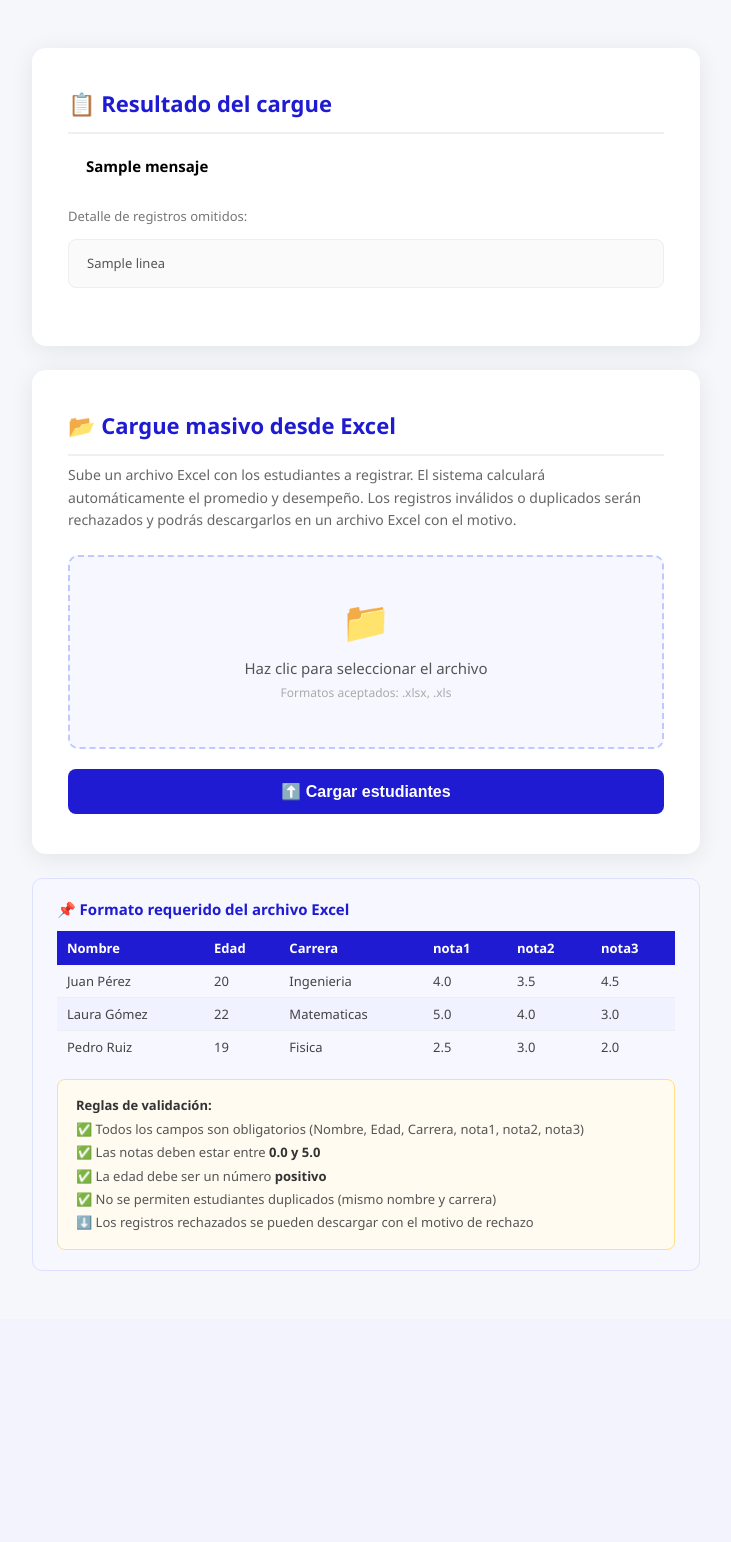
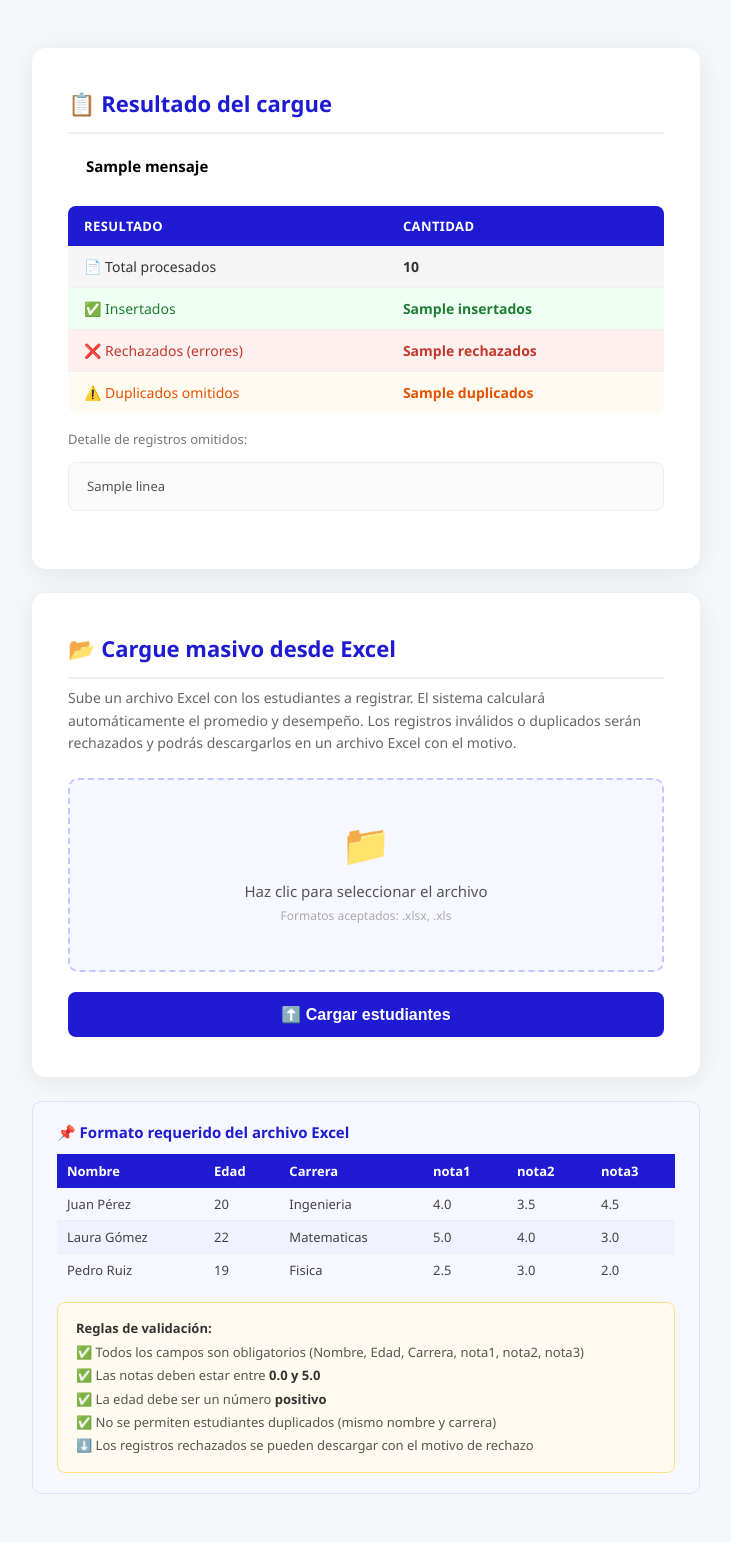
Before and after one commit to juannico654/Control-notas, a Flask app: template templates/carguemasivo.html in a window 1280 px wide. Shown: the part 52-1594 px from the top of the page, without its empty margins (274-1005 px from the left). Before the commit the page ends 1323 px from the top, so only its background shows below. Run offline with Flask 3, Linux system fonts and the light colour scheme; the template is opened without the code that fills it: most values are stand-ins (such as "Sample title", 1, 10 or a date in 2020).

Commit message:
Update carguemasivo.html

```diff
--- a/templates/carguemasivo.html
+++ b/templates/carguemasivo.html
@@ -151,6 +151,34 @@
         .btn-descarga  { background: #e8f5e9; color: #2e7d32; border: 1px solid #a5d6a7; }
         .btn-descarga:hover { background: #d0edda; }
 
+        /* Tabla estadísticas */
+        .tabla-stats {
+            width: 100%;
+            border-collapse: collapse;
+            margin-top: 16px;
+            font-size: 14px;
+            border-radius: 8px;
+            overflow: hidden;
+        }
+        .tabla-stats th {
+            background: #1E1BD2;
+            color: white;
+            padding: 11px 16px;
+            text-align: left;
+            font-size: 13px;
+            text-transform: uppercase;
+            letter-spacing: 0.4px;
+        }
+        .tabla-stats td {
+            padding: 11px 16px;
+            border-bottom: 1px solid #f0f0f0;
+        }
+        .tabla-stats tr:last-child td { border-bottom: none; }
+        .fila-total      td { background: #f5f5f5; color: #333; }
+        .fila-insertados td { background: #f0fff4; color: #1e7e34; }
+        .fila-rechazados td { background: #fff0f0; color: #c0392b; }
+        .fila-duplicados td { background: #fffbf0; color: #e65100; }
+
         /* Formato esperado */
         .formato-card {
             background: #f7f8ff;
@@ -218,8 +246,38 @@
 
         <div class="alerta {{ resultado.tipo }}">{{ resultado.mensaje }}</div>
 
+        <!-- Tabla de estadísticas -->
+        {% if resultado.stats %}
+        <table class="tabla-stats">
+            <thead>
+                <tr>
+                    <th>Resultado</th>
+                    <th>Cantidad</th>
+                </tr>
+            </thead>
+            <tbody>
+                <tr class="fila-total">
+                    <td>📄 Total procesados</td>
+                    <td><strong>{{ resultado.stats.total }}</strong></td>
+                </tr>
+                <tr class="fila-insertados">
+                    <td>✅ Insertados</td>
+                    <td><strong>{{ resultado.stats.insertados }}</strong></td>
+                </tr>
+                <tr class="fila-rechazados">
+                    <td>❌ Rechazados (errores)</td>
+                    <td><strong>{{ resultado.stats.rechazados }}</strong></td>
+                </tr>
+                <tr class="fila-duplicados">
+                    <td>⚠️ Duplicados omitidos</td>
+                    <td><strong>{{ resultado.stats.duplicados }}</strong></td>
+                </tr>
+            </tbody>
+        </table>
+        {% endif %}
+
         {% if resultado.detalle %}
-        <p style="font-size:13px; color:#777; margin-bottom:6px;">Detalle de registros omitidos:</p>
+        <p style="font-size:13px; color:#777; margin: 16px 0 6px;">Detalle de registros omitidos:</p>
         <div class="detalle-lista">
             {% for linea in resultado.detalle %}
             <p>{{ linea }}</p>
```
